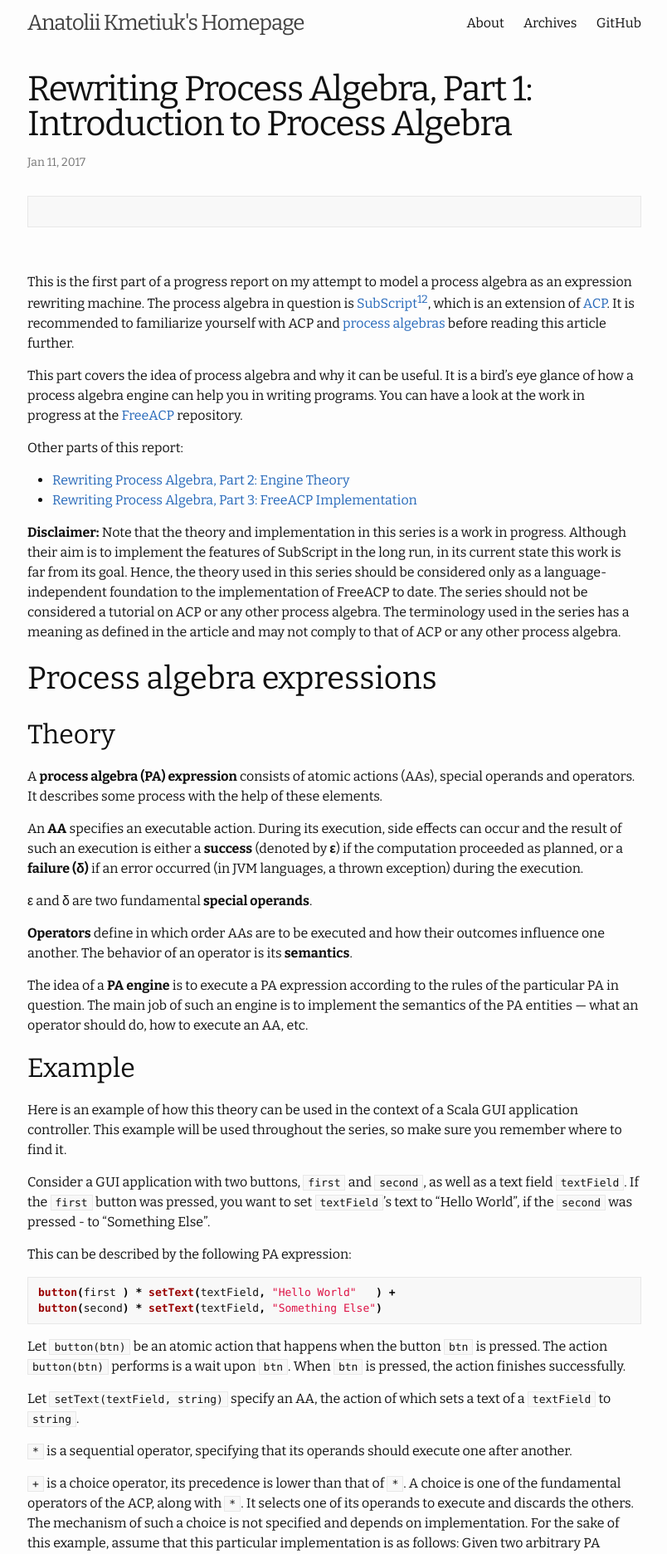
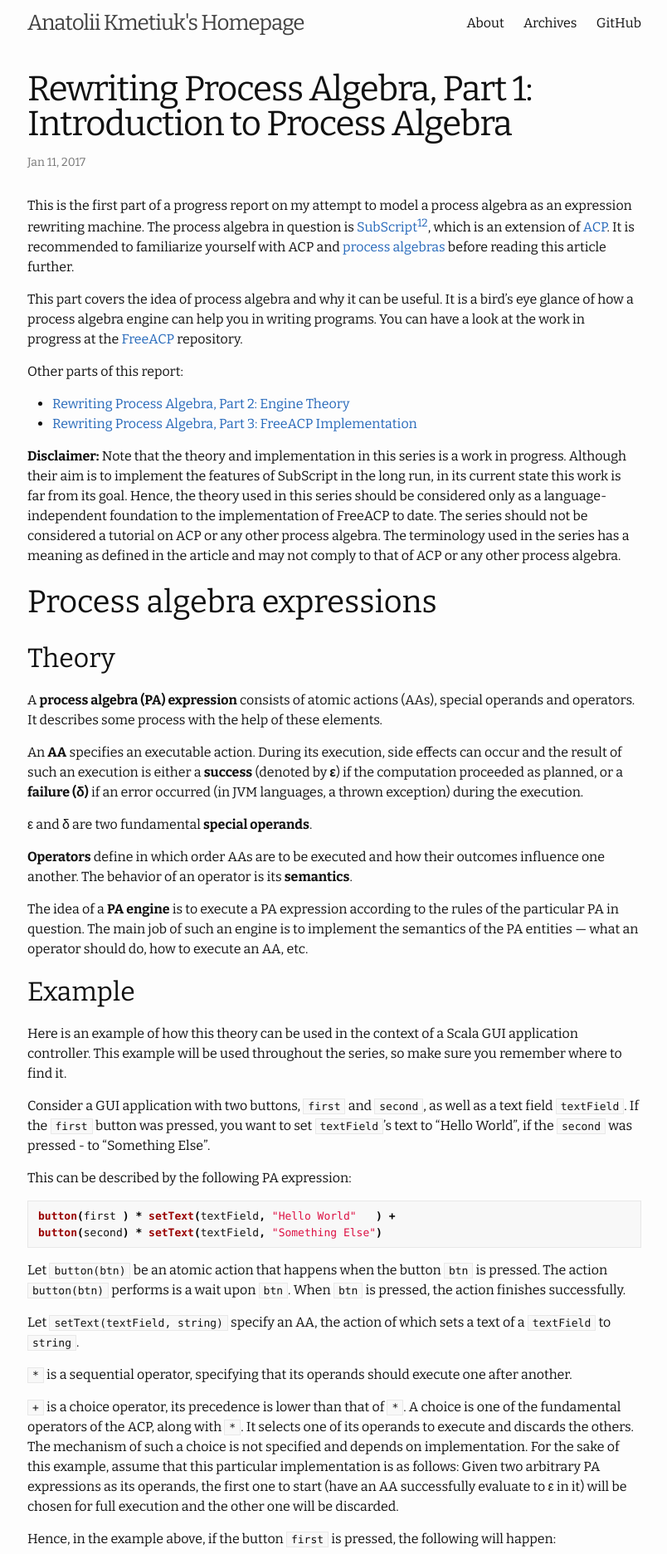
Before and after one commit to anatoliykmetyuk/anatoliykmetyuk.github.io, a Jekyll site: the page built from _posts/2017-01-11-rewriting-process-algebra-part-1-introduction-to-process-algebra.md, in a window 1280 px wide. Shown: the top 1873 px of the page at 83% size, without its empty margins (237-1041 px from the left). Built offline with Jekyll 4.4.1, drawn with Linux system fonts in a browser that asks for light colours.

Commit message:
Fix posts with missing more tags

````diff
--- a/_posts/2017-01-11-rewriting-process-algebra-part-1-introduction-to-process-algebra.md
+++ b/_posts/2017-01-11-rewriting-process-algebra-part-1-introduction-to-process-algebra.md
@@ -4,11 +4,9 @@
 description: A rewriting-based process algebra implementation in Scala.
 keywords: [process algebra,scala,subscript,free object,functional programming,algebra of communicating processes,acp,category theory,concurrent programming,concurrency,reactive programming]
 ---
-```toc
-```
-<br/>
+This is the first part of a progress report on my attempt to model a process algebra as an expression rewriting machine. The process algebra in question is [SubScript](http://subscript-lang.org/from-acp-and-scala-to-subscript/)[^1][^2], which is an extension of [ACP](https://en.wikipedia.org/wiki/Algebra_of_Communicating_Processes). It is recommended to familiarize yourself with ACP and [process algebras](https://en.wikipedia.org/wiki/Process_calculus) before reading this article further.
 
-This is the first part of a progress report on my attempt to model a process algebra as an expression rewriting machine. The process algebra in question is [SubScript](http://subscript-lang.org/from-acp-and-scala-to-subscript/)[^1][^2], which is an extension of [ACP](https://en.wikipedia.org/wiki/Algebra_of_Communicating_Processes). It is recommended to familiarize yourself with ACP and [process algebras](https://en.wikipedia.org/wiki/Process_calculus) before reading this article further.
+<!-- more -->
 
 This part covers the idea of process algebra and why it can be useful. It is a bird's eye glance of how a process algebra engine can help you in writing programs. You can have a look at the work in progress at the [FreeACP](https://github.com/anatoliykmetyuk/free-acp) repository.
 
````
Also changed, not shown: _posts/2023-03-24-financial-projection.md (+1 -0 lines).
